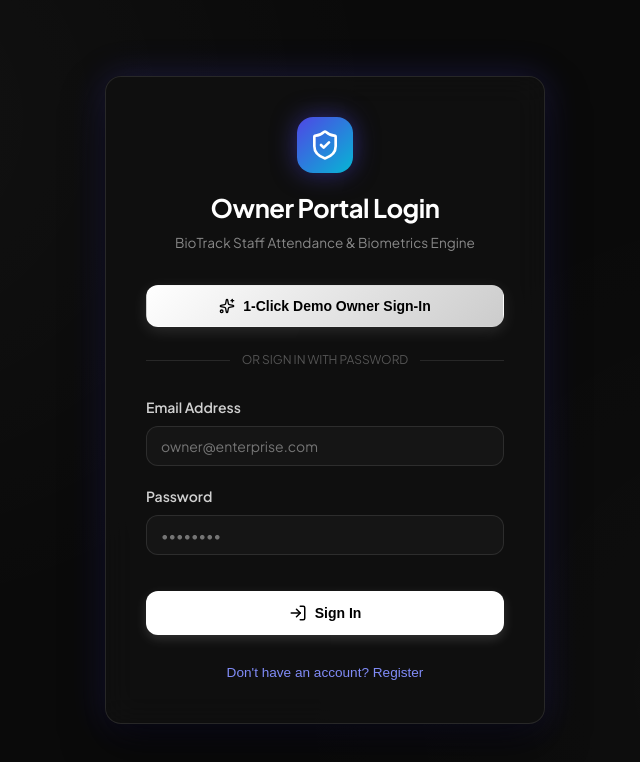
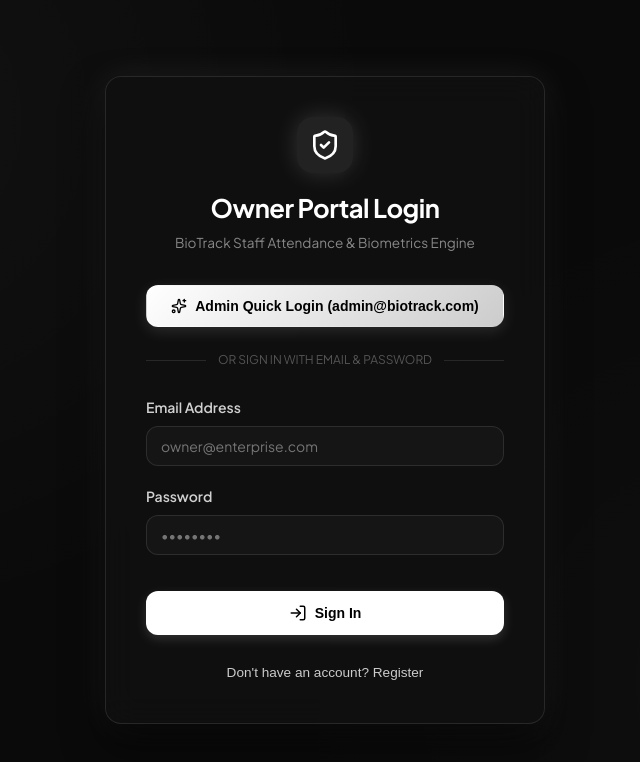
Before and after one commit to Tanmoy200405/Attandace-tracker, a React (Vite) app in the folder client/: page / in a window 1280 px wide. Shown: the top 762 px of the page, without its empty margins (315-955 px from the left). Built offline with nearby package versions, Linux system fonts and the light colour scheme; no server answers.

Commit message:
date and time changed

```diff
--- a/client/src/components/Navbar.jsx
+++ b/client/src/components/Navbar.jsx
@@ -18,10 +18,10 @@ export const Navbar = ({ onOpenKiosk, onToggleSidebar }) => {
     hour12: true,
   });
 
-  const formattedDate = time.toLocaleDateString('en-US', {
+  const formattedDate = time.toLocaleDateString('en-IN', {
     weekday: 'short',
-    month: 'short',
-    day: 'numeric',
+    day: '2-digit',
+    month: '2-digit',
     year: 'numeric',
   });
 
--- a/client/src/context/AuthContext.jsx
+++ b/client/src/context/AuthContext.jsx
@@ -35,7 +35,7 @@ export const AuthProvider = ({ children }) => {
   };
 
   const demoLogin = async () => {
-    return await login('owner@enterprise.com', 'password123');
+    return await login('admin@biotrack.com', 'admin123');
   };
 
   const logout = () => {
--- a/client/src/pages/AttendancePage.jsx
+++ b/client/src/pages/AttendancePage.jsx
@@ -15,6 +15,12 @@ import {
   Eye,
   X,
 } from 'lucide-react';
+
+// Format date as DD/MM/YYYY (Indian standard)
+const formatIndianDate = (dateStr) => {
+  const [y, m, d] = dateStr.split('-');
+  return `${d}/${m}/${y}`;
+};
 
 export const AttendancePage = () => {
   const [selectedDate, setSelectedDate] = useState(new Date().toISOString().split('T')[0]);
@@ -49,7 +55,7 @@ export const AttendancePage = () => {
   };
 
   const handleBulkMark = async (status) => {
-    if (!window.confirm(`Mark all unmarked staff as ${status} for ${selectedDate}?`)) return;
+    if (!window.confirm(`Mark all unmarked staff as ${status} for ${formatIndianDate(selectedDate)}?`)) return;
     try {
       await api.attendance.bulkMark({ date: selectedDate, status, department });
       fetchAttendance();
@@ -130,7 +136,7 @@ export const AttendancePage = () => {
         <div style={{ display: 'flex', alignItems: 'center', gap: '1.5rem', flexWrap: 'wrap' }}>
           <div>
             <div style={{ fontSize: '0.75rem', color: 'var(--text-muted)' }}>Date</div>
-            <div style={{ fontSize: '1.1rem', fontWeight: 700, color: '#fff' }}>{selectedDate}</div>
+            <div style={{ fontSize: '1.1rem', fontWeight: 700, color: '#fff' }}>{formatIndianDate(selectedDate)}</div>
           </div>
           <div style={{ borderLeft: '1px solid var(--border)', paddingLeft: '1.5rem' }}>
             <div style={{ fontSize: '0.75rem', color: 'var(--text-muted)' }}>Present</div>
@@ -221,7 +227,7 @@ export const AttendancePage = () => {
             ) : list.length === 0 ? (
               <tr>
                 <td colSpan="9" style={{ textAlign: 'center', padding: '3rem', color: 'var(--text-muted)' }}>
-                  No staff records found for {selectedDate}.
+                  No staff records found for {formatIndianDate(selectedDate)}.
                 </td>
               </tr>
             ) : (
--- a/client/src/pages/Dashboard.jsx
+++ b/client/src/pages/Dashboard.jsx
@@ -23,6 +23,12 @@ export const Dashboard = ({ setTab }) => {
   const [detailStaffId, setDetailStaffId] = useState(null);
 
   const todayStr = new Date().toISOString().split('T')[0];
+
+  // Format date as DD/MM/YYYY (Indian standard)
+  const formatIndianDate = (dateStr) => {
+    const [y, m, d] = dateStr.split('-');
+    return `${d}/${m}/${y}`;
+  };
 
   const fetchTodayData = async () => {
     try {
@@ -125,7 +131,7 @@ export const Dashboard = ({ setTab }) => {
             <div>
               <h3 style={{ fontSize: '1.2rem', margin: 0 }}>Today's Staff Roster</h3>
               <p style={{ fontSize: '0.8rem', color: 'var(--text-muted)', margin: '0.2rem 0 0' }}>
-                Real-time check-in records for {todayStr}
+                Real-time check-in records for {formatIndianDate(todayStr)}
               </p>
             </div>
 
--- a/client/src/pages/LoginPage.jsx
+++ b/client/src/pages/LoginPage.jsx
@@ -40,9 +40,21 @@ export const LoginPage = () => {
     setLoading(true);
     setError(null);
     try {
-      await demoLogin();
+      // Fixed admin credentials
+      await login('admin@biotrack.com', 'admin123');
     } catch (err) {
-      setError(err.message || 'Demo login failed');
+      // If admin account doesn't exist, auto-register it
+      try {
+        await api.auth.register({
+          name: 'Admin',
+          email: 'admin@biotrack.com',
+          password: 'admin123',
+          businessName: 'BioTrack Admin',
+        });
+        await login('admin@biotrack.com', 'admin123');
+      } catch (regErr) {
+        setError(regErr.message || 'Admin login failed');
+      }
     } finally {
       setLoading(false);
     }
@@ -64,7 +76,7 @@ export const LoginPage = () => {
           width: '100%',
           maxWidth: '440px',
           padding: '2.5rem',
-          boxShadow: '0 20px 40px rgba(0, 0, 0, 0.6), 0 0 35px rgba(79, 70, 229, 0.25)',
+          boxShadow: '0 20px 40px rgba(0, 0, 0, 0.6), 0 0 35px rgba(255, 255, 255, 0.08)',
         }}
       >
         {/* Brand Icon & Heading */}
@@ -74,12 +86,12 @@ export const LoginPage = () => {
               width: '56px',
               height: '56px',
               borderRadius: '16px',
-              background: 'linear-gradient(135deg, #4f46e5 0%, #06b6d4 100%)',
+              background: '#222222',
               display: 'flex',
               alignItems: 'center',
               justifyContent: 'center',
               margin: '0 auto 1rem',
-              boxShadow: '0 0 25px rgba(79, 70, 229, 0.5)',
+              boxShadow: '0 0 25px rgba(255, 255, 255, 0.15)',
             }}
           >
             <ShieldCheck size={32} color="#fff" />
@@ -119,11 +131,11 @@ export const LoginPage = () => {
               style={{ width: '100%', padding: '0.75rem' }}
             >
               <Sparkles size={16} />
-              <span>1-Click Demo Owner Sign-In</span>
+              <span>Admin Quick Login (admin@biotrack.com)</span>
             </button>
             <div style={{ display: 'flex', alignItems: 'center', margin: '1.5rem 0 0.5rem', gap: '0.75rem' }}>
               <div style={{ flex: 1, height: '1px', background: 'var(--border)' }} />
-              <span style={{ fontSize: '0.75rem', color: 'var(--text-dim)', textTransform: 'uppercase' }}>or sign in with password</span>
+              <span style={{ fontSize: '0.75rem', color: 'var(--text-dim)', textTransform: 'uppercase' }}>or sign in with email & password</span>
               <div style={{ flex: 1, height: '1px', background: 'var(--border)' }} />
             </div>
           </div>
@@ -200,7 +212,7 @@ export const LoginPage = () => {
               setError(null);
             }}
             type="button"
-            style={{ background: 'none', border: 'none', color: '#818cf8', fontSize: '0.85rem', cursor: 'pointer' }}
+            style={{ background: 'none', border: 'none', color: '#cccccc', fontSize: '0.85rem', cursor: 'pointer' }}
           >
             {isRegister ? 'Already have an account? Sign In' : "Don't have an account? Register"}
           </button>
```
